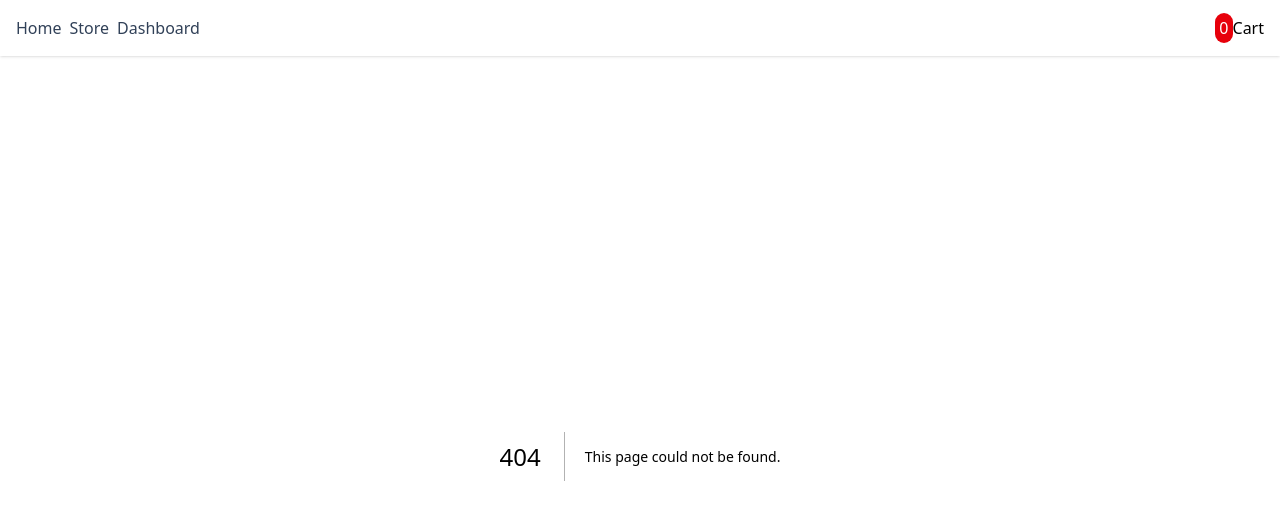
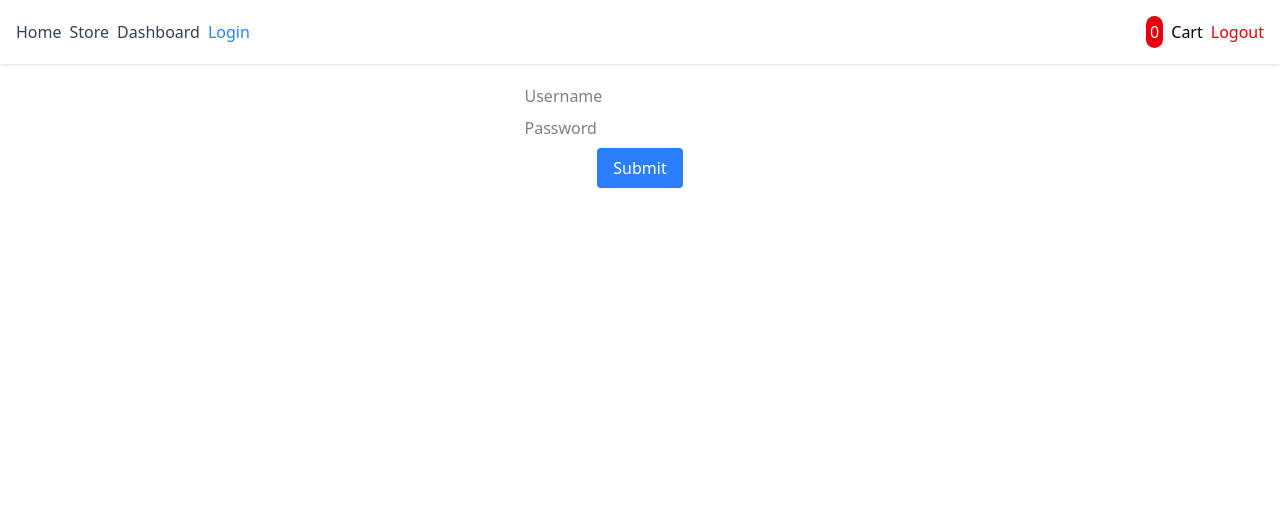
Before and after one commit to marouf-0082/shop_store_nextjs, a Next.js app: page /login in a window 1280 px wide. Before the commit this address had no page. Shown: the top 520 px of the page. Built offline with nearby package versions, Linux system fonts and the light colour scheme.

Commit message:
Refactor code structure for improved readability and maintainability

```diff
--- a/app/dashboard/page.tsx
+++ b/app/dashboard/page.tsx
@@ -23,14 +23,18 @@ function Dashboard() {
   };
 
   const handleCreateProduct = async () => {
-    console.log(newProduct);
-
     await axios.post("http://localhost:3004/product", {
       title: newProduct.title,
       imageURL: newProduct.image,
       description: newProduct.description,
       price: newProduct.price,
     });
+    setNewProduct({
+      title: "",
+      price: "",
+      image: "",
+      description: "",
+    })
   };
   return (
     <div className="bg-slate-300 p-4">
@@ -40,24 +44,28 @@ function Dashboard() {
             onChange={handleChangeProduct}
             name="title"
             type="text"
+            value={newProduct.title}
             placeholder="Title"
           />
           <input
             onChange={handleChangeProduct}
             name="price"
             type="text"
+            value={newProduct.price}
             placeholder="Price"
           />
           <input
             onChange={handleChangeProduct}
             name="image"
             type="text"
+            value={newProduct.image}
             placeholder="Photo"
           />
         </div>
         <textarea
           onChange={handleChangeProduct}
           name="description"
+          value={newProduct.description}
           className="w-full mt-4"
           placeholder="Description"
         ></textarea>
--- /dev/null
+++ b/app/login/page.tsx
@@ -0,0 +1,53 @@
+"use client";
+import Container from "@/components/Container";
+// import axios from "axios";
+import { useState } from "react";
+import Cookie from "js-cookie";
+import { redirect } from "next/navigation";
+
+function Login() {
+    const [userName, setUserName] = useState("");
+    const [password, setPassword] = useState("");
+
+    const handleLogin = () => {
+        // const data = axios({
+        //     url: "http://localhost:3004/login",
+        //     method: "POST",
+        //     data: {
+        //         username: userName,
+        //         password: password
+        //     }
+        // })
+
+        const response = {
+            token: "ssdkjf3kjkljef8se8ejf8ef8sjef",
+            expire: 7,
+        }
+
+        Cookie.set("token", response.token, {expires: response.expire});
+        redirect("/dashboard");
+    }
+  return (
+    <div>
+      <Container>
+        <div className="flex flex-col items-center justify-center w-96 mx-auto gap-y-2 mt-5 ">
+          <input
+            type="text"
+            placeholder="Username"
+            value={userName}
+            onChange={(e) => setUserName(e.target.value)}
+          />
+          <input
+            type="password"
+            placeholder="Password"
+            value={password}
+            onChange={(e) => setPassword(e.target.value)}
+          />
+          <button onClick={handleLogin} className="bg-blue-500 text-white px-4 py-2 rounded">Submit</button>
+        </div>
+      </Container>
+    </div>
+  );
+}
+
+export default Login;
--- a/components/Navbar.tsx
+++ b/components/Navbar.tsx
@@ -1,8 +1,9 @@
 "use client";
 import Link from "next/link";
-import { usePathname } from "next/navigation";
+import { redirect, usePathname } from "next/navigation";
 import Container from "./Container";
 import { useShoppingCartContext } from "@/context/ShopingCartContext";
+import Cookies from "js-cookie";
 
 function Navbar() {
   const {cartTotalQty} = useShoppingCartContext();
@@ -22,6 +23,11 @@ function Navbar() {
       id: "3",
       title: "Dashboard",
       href: "/dashboard",
+    },
+    {
+      id: "4",
+      title: "Login",
+      href: "/login",
     },
   ];
 
@@ -44,9 +50,13 @@ function Navbar() {
               ))}
             </ul>
           </div>
-          <div className="">
+          <div className="flex items-center gap-2">
             <span className="p-1 bg-red-600 text-white rounded-full">{cartTotalQty}</span>
             <Link href={"/cart"}>Cart</Link>
+            <button className="text-red-600" onClick={()=> {
+              Cookies.remove("token")
+              redirect("/")
+            }}>Logout</button>
           </div>
         </div>
       </Container>
--- a/database/db.json
+++ b/database/db.json
@@ -90,6 +90,27 @@
       "imageURL": "https://images.unsplash.com/photo-1595309849731-f7ce86eda9fc?q=80&w=1283&auto=format&fit=crop&ixlib=rb-4.1.0&ixid=M3wxMjA3fDB8MHxwaG90by1wYWdlfHx8fGVufDB8fHx8fA%3D%3D",
       "description": "asdwdawd",
       "price": "40000"
+    },
+    {
+      "title": "Shoes",
+      "imageURL": "https://images.unsplash.com/photo-1595309849731-f7ce86eda9fc?q=80&w=1283&auto=format&fit=crop&ixlib=rb-4.1.0&ixid=M3wxMjA3fDB8MHxwaG90by1wYWdlfHx8fGVufDB8fHx8fA%3D%3D",
+      "description": "skjf;weoijf lkdjfioej fljdfiejflsdj flkej",
+      "price": "34400",
+      "id": "Hg5qS4eA-_Q"
+    },
+    {
+      "title": "Bag",
+      "imageURL": "https://images.pexels.com/photos/30836145/pexels-photo-30836145/free-photo-of-elevate-your-makeup-game-with-e-l-f-power-grip-primer.jpeg?auto=compress&w=1260&h=750&dpr=1",
+      "description": "dslkjfie fldif eijflejfl jsljef eiljf",
+      "price": "40000",
+      "id": "Q70Gfx0_Z-8"
+    },
+    {
+      "title": "Phone",
+      "imageURL": "https://images.pexels.com/photos/30836145/pexels-photo-30836145/free-photo-of-elevate-your-makeup-game-with-e-l-f-power-grip-primer.jpeg?auto=compress&w=1260&h=750&dpr=1",
+      "description": "skdjf sljflsjd fliejf lsjd flj",
+      "price": "40000",
+      "id": "-7uC8Xn9cek"
     }
   ],
   "discounts": [
--- /dev/null
+++ b/middleware.ts
@@ -0,0 +1,19 @@
+import { NextRequest, NextResponse } from "next/server";
+
+
+export function middleware(request: NextRequest) {
+    const token = request.cookies.get("token")?.value;
+
+    if(token){
+        return NextResponse.next();
+    }
+
+    const url = new URL(request.url);
+    url.pathname = "/login";
+
+    return NextResponse.redirect(url.toString());
+}
+
+export const config = {
+    matcher: ["/dashboard/:path*"],
+}
--- a/package.json
+++ b/package.json
@@ -10,6 +10,7 @@
   },
   "dependencies": {
     "axios": "^1.20.0",
+    "js-cookie": "^3.0.8",
     "json-server": "^0.17.4",
     "next": "16.3.6",
     "react": "19.2.8",
@@ -19,6 +20,7 @@
   },
   "devDependencies": {
     "@tailwindcss/postcss": "^4",
+    "@types/js-cookie": "^3.0.6",
     "@types/node": "^20",
     "@types/react": "^19",
     "@types/react-dom": "^19",
```
Also changed, not shown: 1 other file (tests, documents, lock files or other folders).
